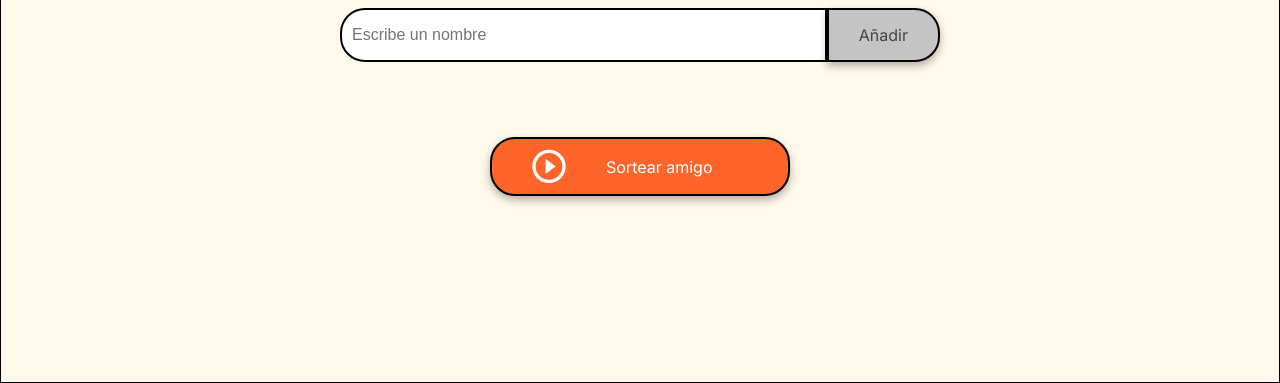
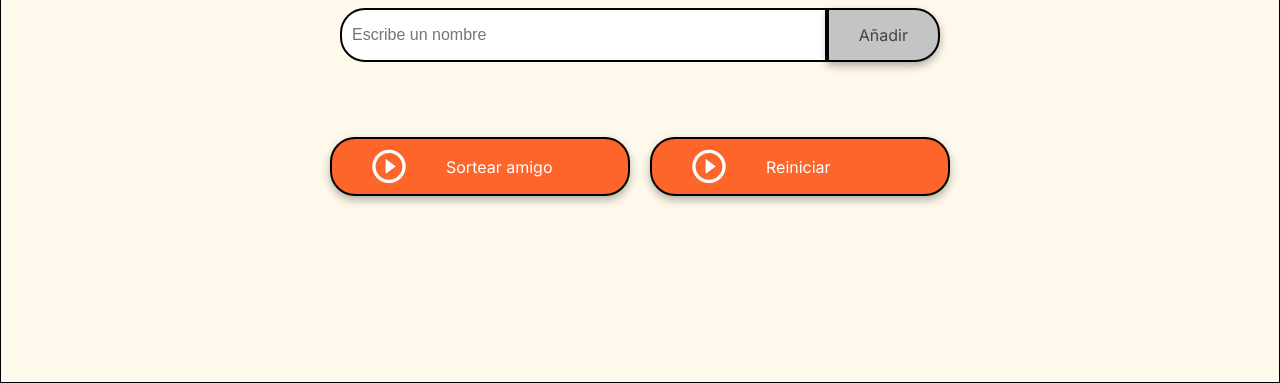
Before and after one commit to EdnaEustaquio/Challange-Secret-Edna, a plain HTML site: page index.html in a window 1280 px wide. Shown: the part 417-800 px from the top of the page. Drawn offline with Linux system fonts and the light colour scheme.

Commit message:
agregue ultimos detalles

```diff
--- a/app.js
+++ b/app.js
@@ -37,13 +37,18 @@ function sortearAmigo (){
         resultado.innerHTML = `Tu amigo sorteado es: ${compis[numeroGenerado]}`;
         let lista = document.getElementById("listaAmigos");
         lista.innerHTML = "";
-
-        compis = [];
-
-
-
     }
 
 
 
 }
+
+function reiniciarJuego(){
+    compis = [];
+    let lista = document.getElementById("listaAmigos");
+    lista.innerHTML = "";
+    let resultado= document.getElementById('resultado');
+    resultado.innerHTML="";
+
+
+}
--- a/index.html
+++ b/index.html
@@ -28,12 +28,21 @@
             <ul id="listaAmigos" class="name-list" aria-labelledby="listaAmigos" role="list"></ul>
             <ul id="resultado" class="result-list" aria-live="polite"></ul>
 
+<div class="father">
             <div class="button-container">
                 <button class="button-draw" onclick="sortearAmigo()" aria-label="Sortear amigo secreto">
                     <img src="assets/play_circle_outline.png" alt="Ícono para sortear">
                     Sortear amigo
                 </button>
             </div>
+            <div class="button-container">
+                <button class="button-draw" onclick="reiniciarJuego()" aria-label="Sortear amigo secreto">
+                    <img src="assets/play_circle_outline.png" alt="Ícono para sortear">
+                    Reiniciar
+                </button>
+            </div>
+        </div>
+
         </section>
     </main>
 
--- a/style.css
+++ b/style.css
@@ -87,6 +87,12 @@ body {
     font-size: 16px;
 }
 
+.father {
+    display: flex;
+    align-items: center;
+    justify-content: center;
+    gap: 20px;
+}
 .button-container {
     width: 300px;
     justify-content: center;
```
